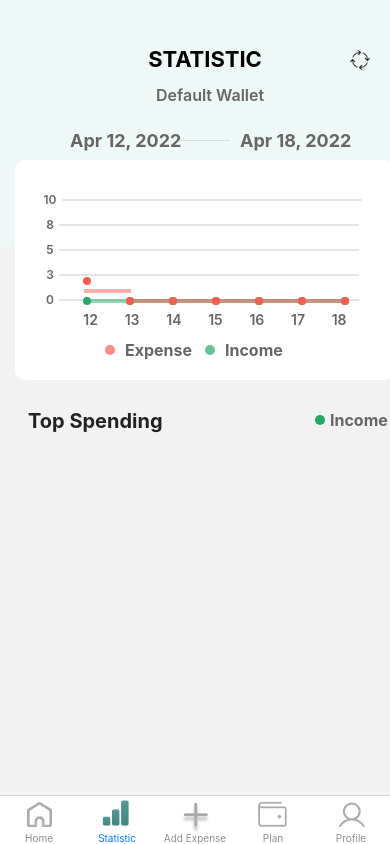
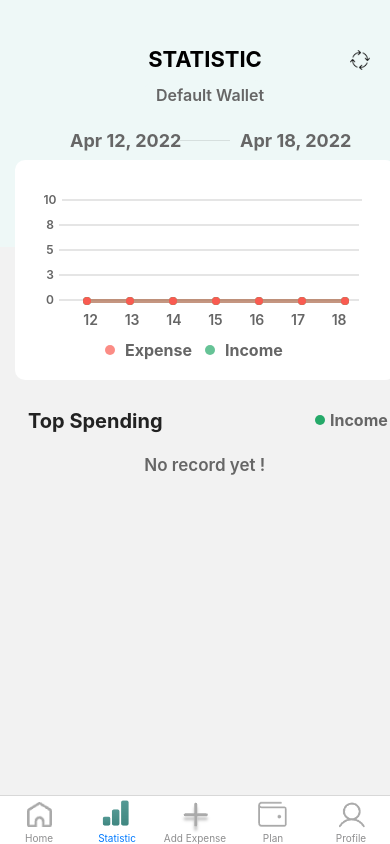
Before and after one commit to phnb/Software-Engineer-Project, a React Native app in the folder react_native/: screen /Statistic in a window 390 px wide. Built offline with nearby package versions, Linux system fonts and the light colour scheme; no server answers.

Commit message:
"no record yet!"

```diff
--- a/react_native/src/pages/homepage.js
+++ b/react_native/src/pages/homepage.js
@@ -275,7 +275,7 @@ const Homescreen = ({ navigation, route }) => {
         {/* <Card navigation={navigation} isExist={records.length >= 2} name={records[1]["name"]} time={records[1]["modified_time"]} cost={records[1]["amount"]} type={records[1]["is_income"]} top={502} description={records[0]["description"]}/>
         <Card navigation={navigation} isExist={records.length >= 3} name={records[2]["name"]} time={records[2]["modified_time"]} cost={records[2]["amount"]} type={records[2]["is_income"]} top={582} description={records[0]["description"]}/>
         <Card navigation={navigation} isExist={records.length >= 4} name={records[3]["name"]} time={records[3]["modified_time"]} cost={records[3]["amount"]} type={records[3]["is_income"]} top={662} description={records[0]["description"]}/> */}
-      </View> : <View></View>}
+      </View> : <Text style={group1.noRecord}> No record yet !</Text>}
     </View>
   );
 };
@@ -360,6 +360,21 @@ const Homepage = (navigation, route) => {
 };
 
 const group1 = StyleSheet.create({
+  noRecord: {
+    /* Transactions history */
+    position: 'absolute',
+    width: 200,
+    height: 30,
+    top: 420,
+    left: 140,
+
+    color: 'rgb(102, 102, 102)',
+    fontFamily: 'Inter',
+    fontSize: 17,
+    fontWeight: '600',
+    lineHeight: 30,
+    textAlign: 'left',
+  },
   barImg1: {
     width: 35,
     height: 35,
@@ -490,7 +505,6 @@ const group2 = StyleSheet.create({
     backgroundColor: 'rgba(27, 92, 88, 0.2)',
     opacity: 0.8,
     borderRadius: 20,
-    // filter: blur(48px),
   },
   //   frame1: {
   //     /* Frame 1 */
--- a/react_native/src/pages/statistic.js
+++ b/react_native/src/pages/statistic.js
@@ -89,7 +89,7 @@ const Statistic = ({navigation}) => {
   const X_LEVELS = 7;
 
   // const incomePoints = [Point(0, 300), Point(1, 2), Point(2, 3), Point(3, 6), Point(4, 6), Point(5, 3.4), Point(6, 10)];
-  const [expensePoints, setExpensePoints] = React.useState([Point(0, 2), Point(1, 0), Point(2, 0), Point(3, 0), Point(4, 0), Point(5, 0), Point(6, 0)]);
+  const [expensePoints, setExpensePoints] = React.useState([Point(0, 0), Point(1, 0), Point(2, 0), Point(3, 0), Point(4, 0), Point(5, 0), Point(6, 0)]);
   const [incomePoints, setIncomePoints] = React.useState([Point(0, 0), Point(1, 0), Point(2, 0), Point(3, 0), Point(4, 0), Point(5, 0), Point(6, 0)]);
 
   const [len, OnchangeLen] = React.useState(0);
@@ -288,20 +288,27 @@ const Statistic = ({navigation}) => {
           {/* <Card navigation={navigation} isExist={incomeRecords.length >= 2} name={incomeRecords[incomeRecords.length > 1 ? 1 : incomeRecords.length]["name"]} time={incomeRecords[1]["modified_time"]} cost={incomeRecords[1]["amount"]} type={type} top={522} description={incomeRecords[1]["description"]} />
           <Card navigation={navigation} isExist={incomeRecords.length >= 3} name={incomeRecords[incomeRecords.length > 2 ? 2 : incomeRecords.length]["name"]} time={incomeRecords[2]["modified_time"]} cost={incomeRecords[2]["amount"]} type={type} top={602} description={incomeRecords[2]["description"]} />
           <Card navigation={navigation} isExist={incomeRecords.length >= 4} name={incomeRecords[incomeRecords.length > 3 ? 3 : incomeRecords.length]["name"]} time={incomeRecords[3]["modified_time"]} cost={incomeRecords[3]["amount"]} type={type} top={682} description={incomeRecords[3]["description"]}/> */}
-        </View>  :
-        // <View> </View>
-        <View>
-          {/* <Card navigation={navigation} isExist={expenseLength >= 1} name={incomeRecords[0]["name"]} time={'Today'} cost={80.00} type={type} top={442} />
-          <Card navigation={navigation} isExist={expenseLength >= 2} name={'Transfer'} time={'Today'} cost={20000.00} type={type} top={522} />
-          <Card navigation={navigation} isExist={expenseLength >= 3} name={'Paypal'} time={'Today'} cost={20.00} type={type} top={602} />
-          <Card navigation={navigation} isExist={expenseLength >= 4} name={'Youtube'} time={'Today'} cost={240.00} type={type} top={682} /> */}
-        </View>
-      }
+        </View>  : <Text style={group1.noRecord}> No record yet !</Text>}
     </View>
   );
 };
 
 const group1 = StyleSheet.create({
+  noRecord: {
+    /* Transactions history */
+    position: 'absolute',
+    width: 200,
+    height: 30,
+    top: 450,
+    left: 140,
+
+    color: 'rgb(102, 102, 102)',
+    fontFamily: 'Inter',
+    fontSize: 17,
+    fontWeight: '600',
+    lineHeight: 30,
+    textAlign: 'left',
+  },
   refresh: {
     /* Refersh */
     position: 'absolute',
```
